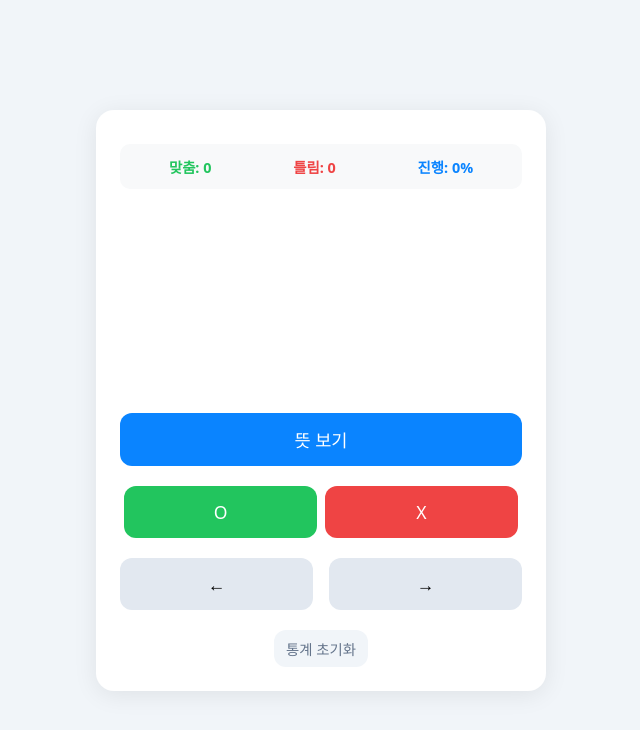
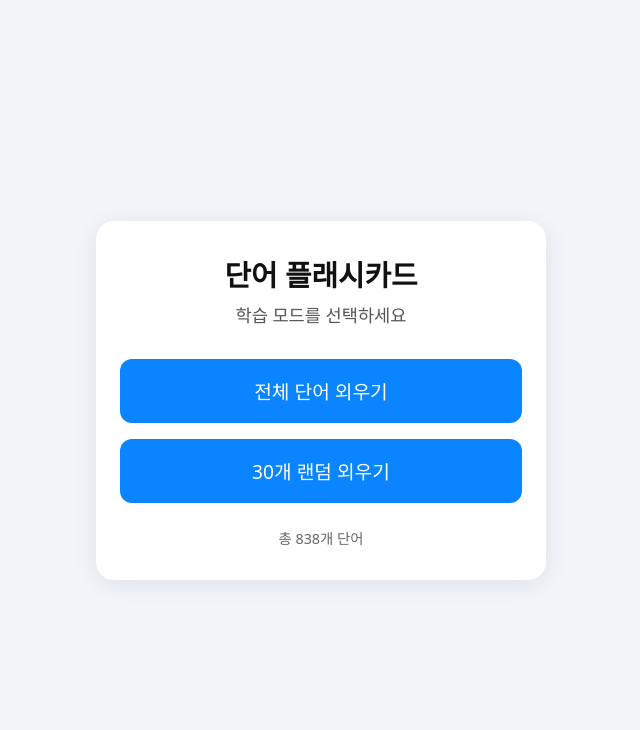
Before and after one commit to jeongyundo/flashcard_app, a plain HTML site: page index.html in a window 1280 px wide. Shown: the whole page, without its empty margins (319-959 px from the left). Drawn offline with Linux system fonts and the light colour scheme.

Commit message:
외우기 분류 기능 추가

```diff
--- a/index.html
+++ b/index.html
@@ -1,15 +1,33 @@
 <!DOCTYPE html>
 <html lang="ko">
   <head>
-    <!-- 기존 코드 유지 -->
     <meta charset="UTF-8" />
     <meta name="viewport" content="width=device-width,initial-scale=1" />
     <title>단어 플래시카드 시험지</title>
     <link rel="stylesheet" href="style.css" />
   </head>
   <body>
-    <div class="container">
-      <div id="counter" class="counter"></div>
+    <!-- 모드 선택 화면 -->
+    <div id="mode-selector" class="container mode-selector">
+      <h1 class="title">단어 플래시카드</h1>
+      <p class="subtitle">학습 모드를 선택하세요</p>
+
+      <div class="mode-buttons">
+        <button id="fullModeBtn" class="mode-btn">전체 단어 외우기</button>
+        <button id="randomModeBtn" class="mode-btn">30개 랜덤 외우기</button>
+      </div>
+
+      <div class="mode-info">
+        <span id="total-count">총 0개 단어</span>
+      </div>
+    </div>
+
+    <!-- 카드 학습 화면 (기존 코드) -->
+    <div id="study-container" class="container" style="display:none;">
+      <div class="header-controls">
+        <div id="counter" class="counter"></div>
+        <button id="backToModeBtn" class="back-btn">◀ 모드 선택</button>
+      </div>
 
       <!-- 통계 정보 영역 추가 -->
       <div id="stats" class="stats">
@@ -18,7 +36,6 @@
         <span id="stats-total" class="stats-item">진행: 0%</span>
       </div>
 
-      <!-- 기존 코드 유지 -->
       <section id="card">
         <p id="word" class="word"></p>
         <p id="translation" class="hidden meaning"></p>
```
